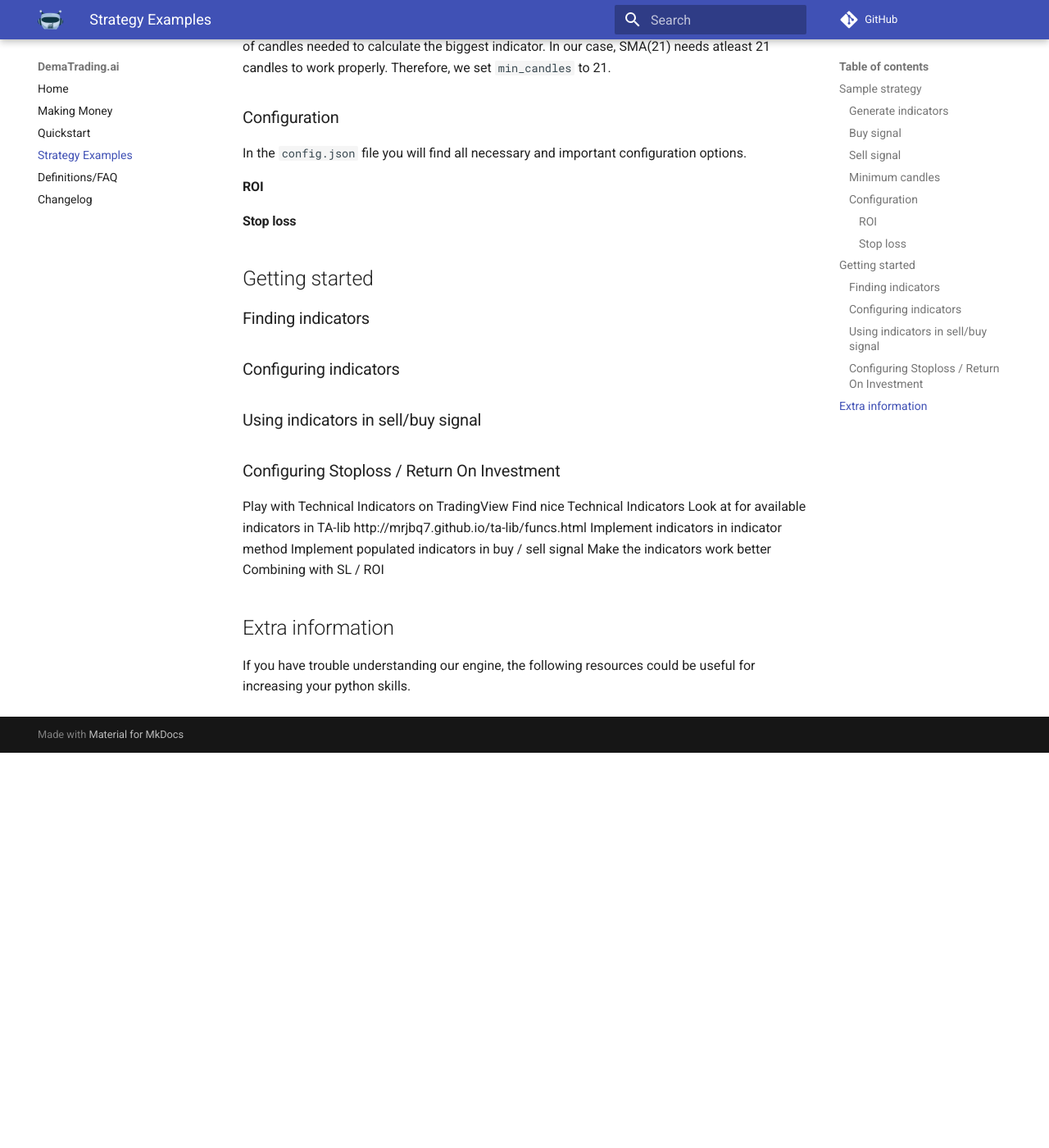
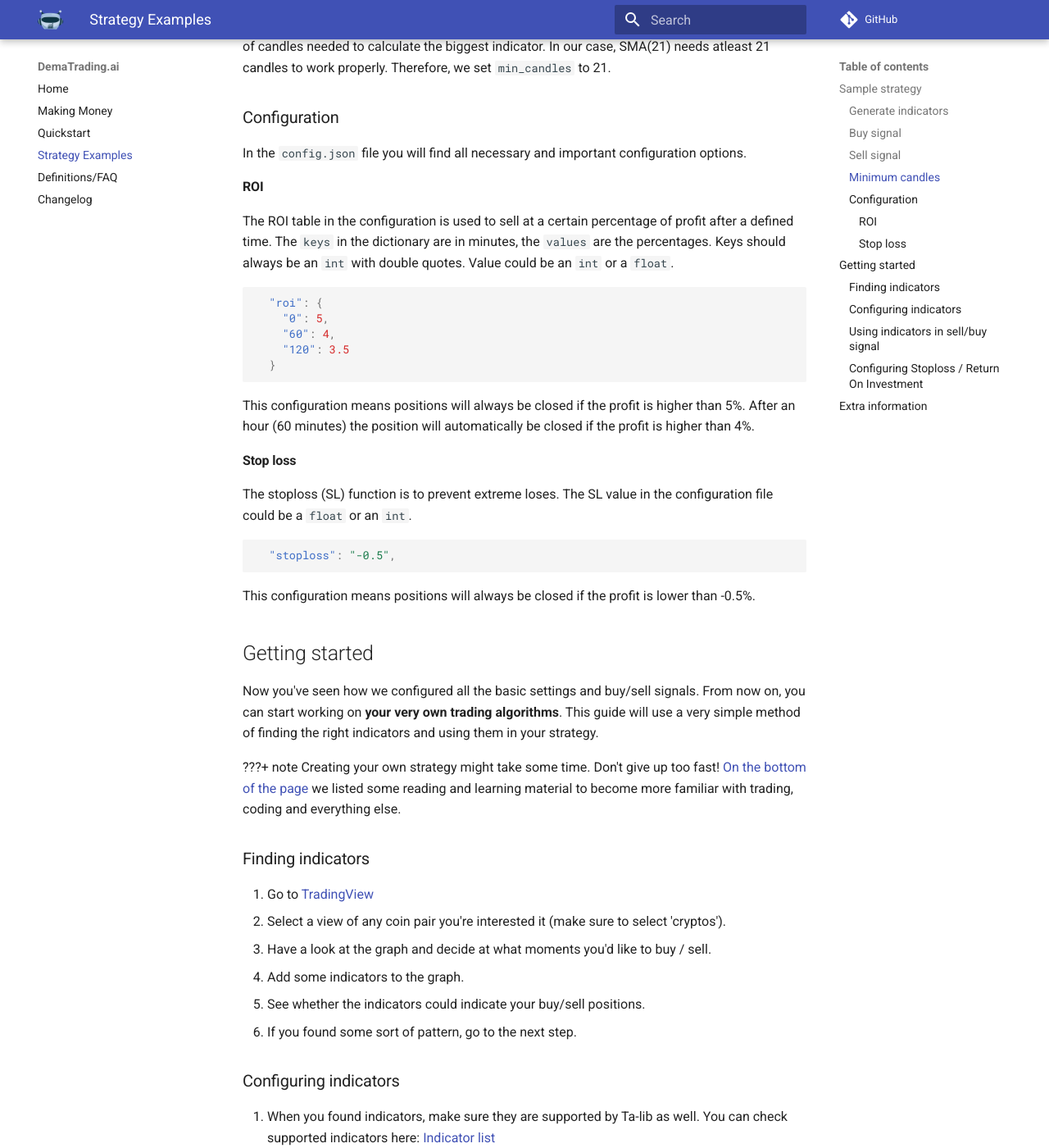
Before and after one commit to dema-trading-ai/engine, an MkDocs documentation site: the page built from docs/strategyexamples.md, in a window 1280 px wide and 1400 px high, scrolled down 1211 px. Shown: the whole window at 82% size. Built offline with MkDocs 1.6.1 and Material for MkDocs 9.7.7, drawn with Linux system fonts in a browser that asks for light colours; comment, search, counter and statistics services are not loaded; before the commit the page ends 2129 px from its top, so only the background shows below that; some of the changed text lies outside the part shown.

Commit message:
[Feat] Progress on docs // sample strategies

````diff
--- a/docs/strategyexamples.md
+++ b/docs/strategyexamples.md
@@ -22,7 +22,7 @@ current_candle['volume'] > 0
 ```
 
 ### Sell signal
-In our sell signal, we set some conditions for our signal. In our implementation, the pair wil only be sold when all of the following conditions are true. Beside the sell signal, positions can be closed using the [Stop Loss](#Stop_loss) or [Return on Investment](#ROI) configurations in the ``config.json`` file.
+In our sell signal, we set some conditions for our signal. In our implementation, the pair wil only be sold when all of the following conditions are true. Beside the sell signal, positions can be closed using the [Stop Loss](#stop-loss) or [Return on Investment](#ROI) configurations in the ``config.json`` file.
 ```python
 current_candle['rsi'] > 70
 current_candle['volume'] > 0
@@ -34,21 +34,50 @@ On the top of ``my_strategy.py``, ``min_candles`` is defined. This is used as an
 ### Configuration
 In the ``config.json`` file you will find all necessary and important configuration options.
 #### ROI
+The ROI table in the configuration is used to sell at a certain percentage of profit after a defined time. The `keys` in the dictionary are in minutes, the `values` are the percentages. Keys should always be an `int` with double quotes. Value could be an `int` or a `float`.
+```json
+  "roi": {
+    "0": 5,
+    "60": 4,
+    "120": 3.5
+  }
+```
+This configuration means positions will always be closed if the profit is higher than 5%. After an hour (60 minutes) the position will automatically be closed if the profit is higher than 4%.
+
 #### Stop loss
+The stoploss (SL) function is to prevent extreme loses. The SL value in the configuration file could be a `float` or an `int`.
+```json
+  "stoploss": "-0.5",
+```
+This configuration means positions will always be closed if the profit is lower than -0.5%.
 
 ## Getting started
+Now you've seen how we configured all the basic settings and buy/sell signals. From now on, you can start working on **your very own trading algorithms**. This guide will use a very simple method of finding the right indicators and using them in your strategy.
+
+???+ note Creating your own strategy might take some time. Don't give up too fast! [On the bottom of the page](#extra-information) we listed some reading and learning material to become more familiar with trading, coding and everything else.
+
 ### Finding indicators
+1. Go to [TradingView](https://www.tradingview.com/chart/)
+2. Select a view of any coin pair you're interested it (make sure to select 'cryptos').
+3. Have a look at the graph and decide at what moments you'd like to buy / sell.
+4. Add some indicators to the graph.
+5. See whether the indicators could indicate your buy/sell positions.
+6. If you found some sort of pattern, go to the next step.
+
 ### Configuring indicators
+1. When you found indicators, make sure they are supported by Ta-lib as well. You can check supported indicators here: [Indicator list](http://mrjbq7.github.io/ta-lib/funcs.html)
+2.
+3.
+
 ### Using indicators in sell/buy signal
+1.
+2.
+3.
+
 ### Configuring Stoploss / Return On Investment
 
-Play with Technical Indicators on TradingView
-Find nice Technical Indicators
-Look at for available indicators in TA-lib http://mrjbq7.github.io/ta-lib/funcs.html
-Implement indicators in indicator method
-Implement populated indicators in buy / sell signal
-Make the indicators work better
-Combining with SL / ROI
+Stoploss and ROI are really important when creating an algorithm. These will make sure you get the best from your strategy, while not putting everything is at risk.
 
 ## Extra information
-If you have trouble understanding our engine, the following resources could be useful for increasing your python skills.
+If you have trouble understanding our engine, the following resources could be useful for increasing your python, trading, whatever- skills.
+- [TA-lib functions](http://mrjbq7.github.io/ta-lib/funcs.html) - _all supported indicators by ta-lib_
--- a/mkdocs.yml
+++ b/mkdocs.yml
@@ -19,4 +19,4 @@ markdown_extensions:
   - pymdownx.superfences
   - toc:
       permalink: "#"
-      separator: "_"
+      separator: "-"
````
